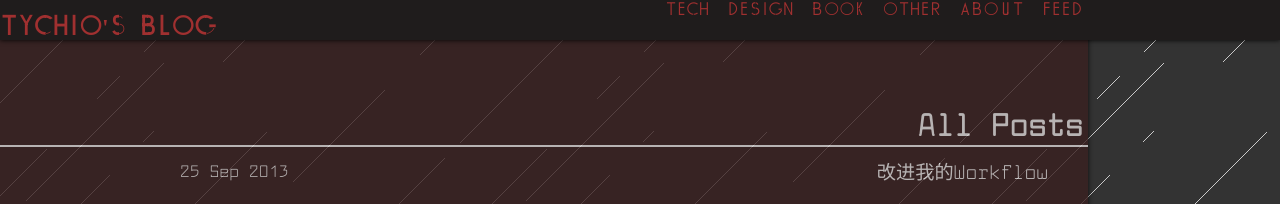
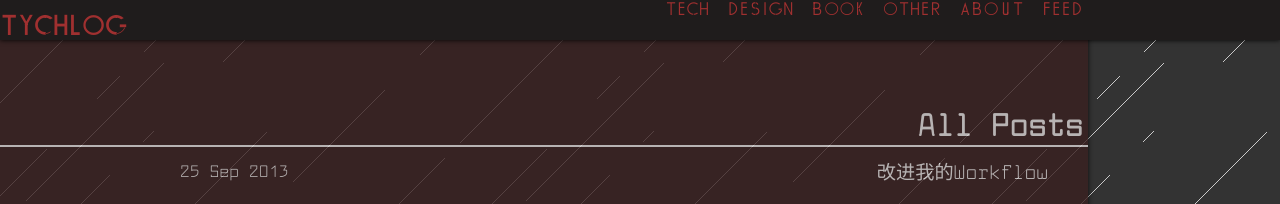
Before and after one commit to tychio/old_blog, a Jekyll site: the page built from index.html, in a window 1280 px wide. Shown: the top 204 px of the page. Built offline with Jekyll 4.4.1, drawn with Linux system fonts in a browser that asks for light colours; Markdown is read by kramdown in place of the engine named in the settings.

Commit message:
rename my blog to tychlog

```diff
--- a/_layouts/default.html
+++ b/_layouts/default.html
@@ -19,7 +19,7 @@
 <body>
     <header>
         <div id="top">
-            <a href="/"><h1>Tychio's Blog</h1></a>
+            <a href="/"><h1>Tychlog</h1></a>
             <nav>
                 <a href="/technology.html">Tech</a>
                 <a href="/design.html">Design</a>
```
